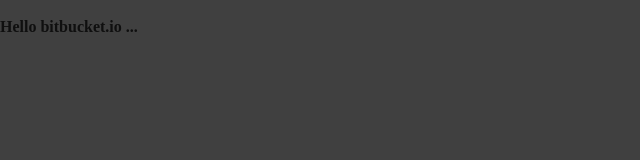
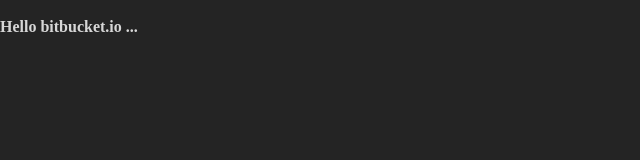
Before and after one commit to the-real-evolver/the_real_evolver.github.io, a plain HTML site: page index.html in a window 1280 px wide. Shown: the whole page, without its empty margins (0-640 px from the left). Drawn offline with Linux system fonts and the light colour scheme.

```diff
--- a/index.html
+++ b/index.html
@@ -1,7 +1,7 @@
 <html>
 <head>
 </head>
-<body bgcolor="#404040" text="0f0f0f" topmargin="0" marginheight="0"  leftmargin="0" marginwidth="0" >
+<body bgcolor="#242424" text="d7d7d7" topmargin="0" marginheight="0"  leftmargin="0" marginwidth="0" >
 <br><b>Hello bitbucket.io ...</b>
 </body>
 </html>
```
Also changed, not shown: 1 other file.
